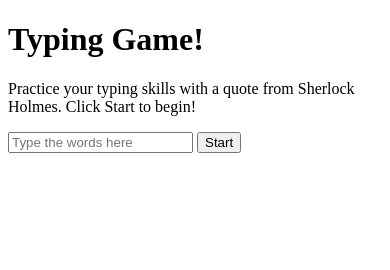
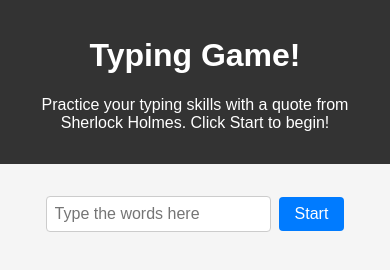
Before and after one commit to Adarsh-0001/Project-typing-game, a plain HTML site: page index.html in a window 390 px wide. Drawn offline with Linux system fonts and the light colour scheme.

Commit message:
Update style.css
to make it more responsive i made changes in code.

```diff
--- a/style.css
+++ b/style.css
@@ -1,8 +1,56 @@
-.highlight{
+body {
+    font-family: 'Arial', sans-serif;
+    background-color: #f5f5f5;
+    margin: 0;
+    padding: 0;
+}
+
+header {
+    background-color: #333;
+    color: #fff;
+    text-align: center;
+    padding: 1rem;
+}
+
+main {
+    max-width: 800px;
+    margin: 2rem auto;
+    text-align: center;
+}
+
+.input-container {
+    display: flex;
+    align-items: center;
+    justify-content: center;
+    margin-top: 1rem;
+}
+
+input {
+    padding: 0.5rem;
+    font-size: 1rem;
+    border: 1px solid #ccc;
+    border-radius: 4px;
+    margin-right: 0.5rem;
+}
+
+button {
+    padding: 0.5rem 1rem;
+    font-size: 1rem;
+    background-color: #007bff;
+    color: #fff;
+    border: none;
+    border-radius: 4px;
+    cursor: pointer;
+}
+
+button:hover {
+    background-color: #0056b3;
+}
+
+.highlight {
     background-color: yellow;
 }
 
-.error{
+.error {
     background-color: lightcoral;
-    border: red;
 }
```
